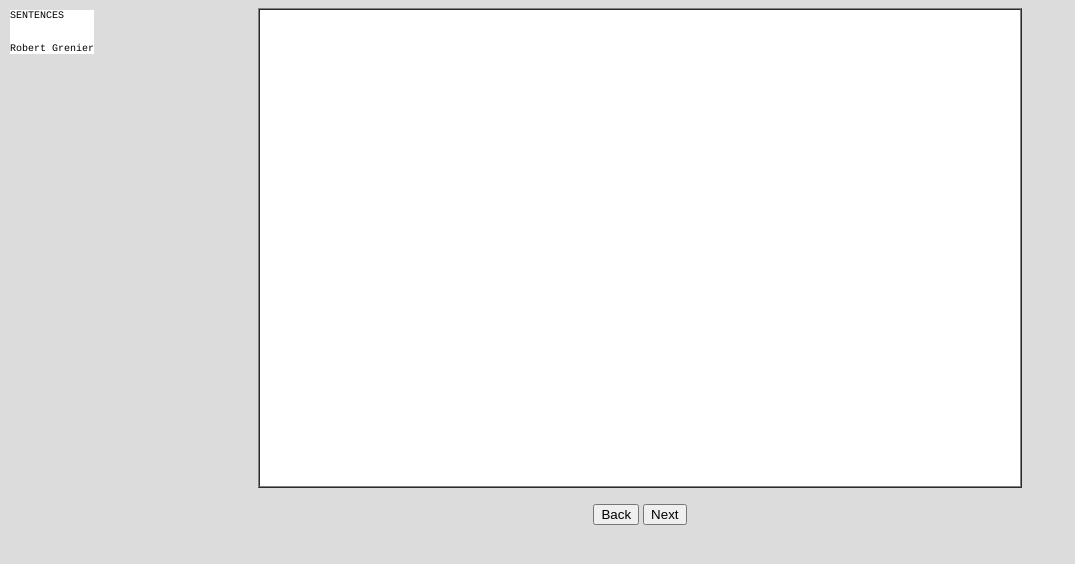
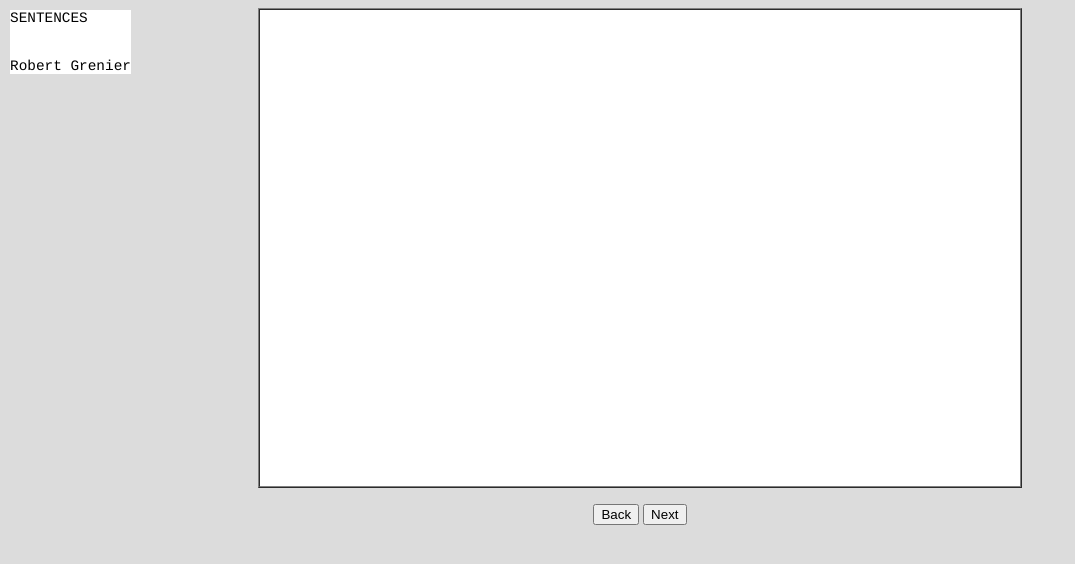
Before and after one commit to rrrhhhhhhhhh/sentences, a plain HTML site: page index.html in a window 1280 px wide. Shown: the whole page, without its empty margins (0-1075 px from the left). Drawn offline with Linux system fonts and the light colour scheme.

Commit message:
Update style.css

```diff
--- a/resources/css/style.css
+++ b/resources/css/style.css
@@ -1,5 +1,5 @@
 .testclass {
-        font: 10px courier,courier new;
+        font: 0.9rem courier,courier new;
         background: #ffffff;
         z-index: 10;
         layer-background-color: #ffffff;
```
